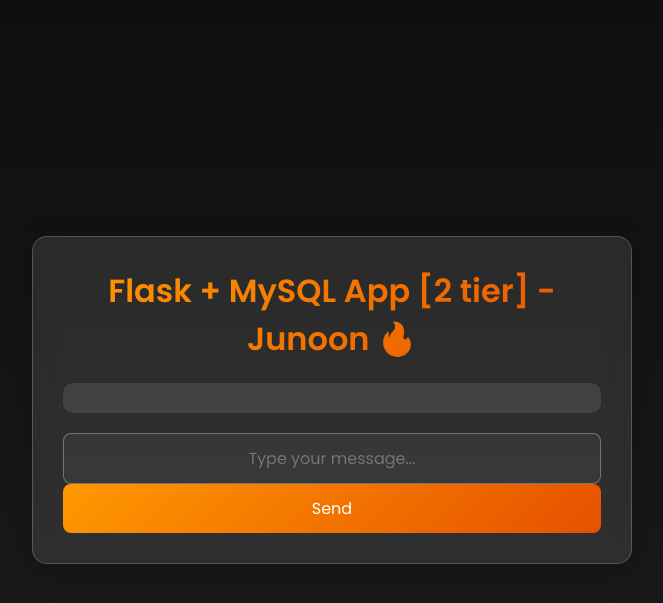
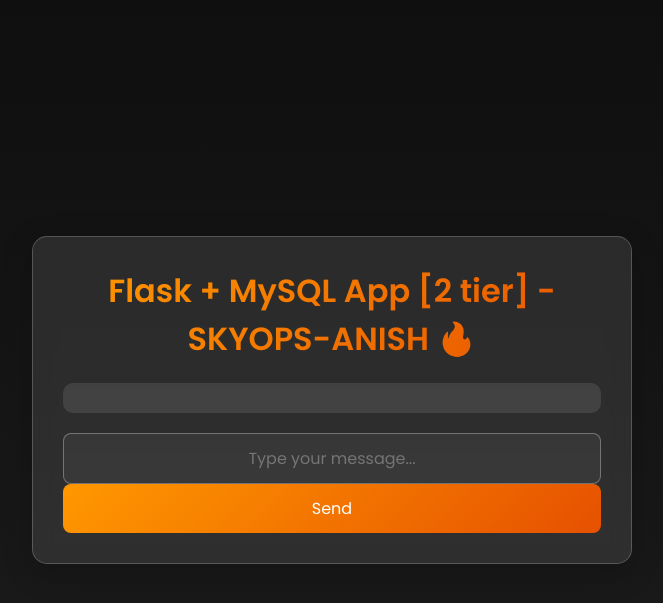
Before and after one commit to malikanish/docker-projects, a Flask app: page / in a window 1280 px wide. Shown: the top 603 px of the page, without its empty margins (308-971 px from the left). Run offline with Flask 2, Linux system fonts and the light colour scheme; data that the repository does not hold is empty; some libraries are stand-ins or nearby versions.

Commit message:
update index.html

```diff
--- a/2-tier-flask-app/templates/index.html
+++ b/2-tier-flask-app/templates/index.html
@@ -131,7 +131,7 @@
 
 <body>
     <div class="container">
-        <h1>Flask + MySQL App [2 tier] - Junoon 🔥</h1>
+        <h1>Flask + MySQL App [2 tier] - SKYOPS-ANISH 🔥</h1>
 
         <div class="messages">
             {% for message in messages %}
```
